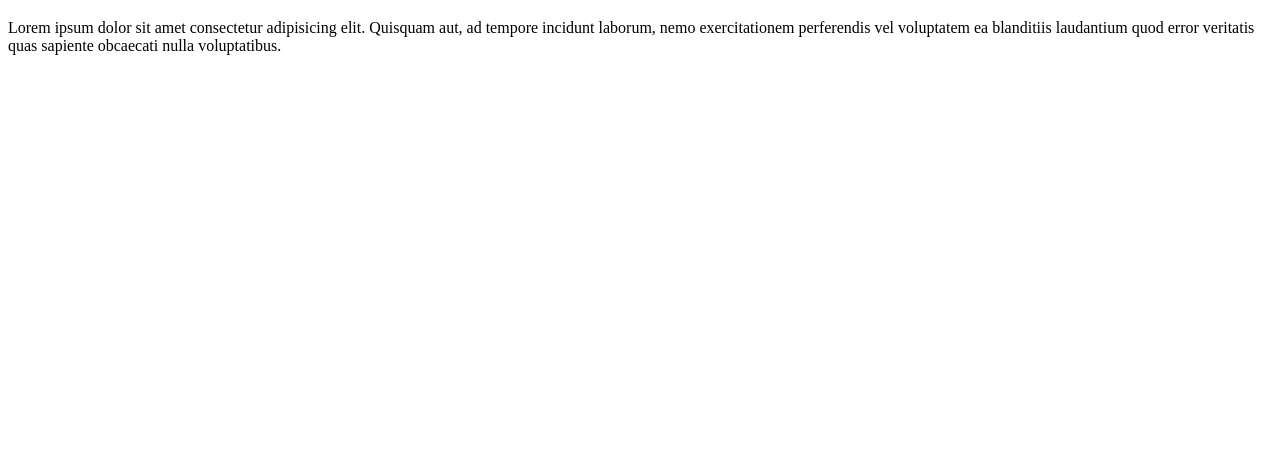
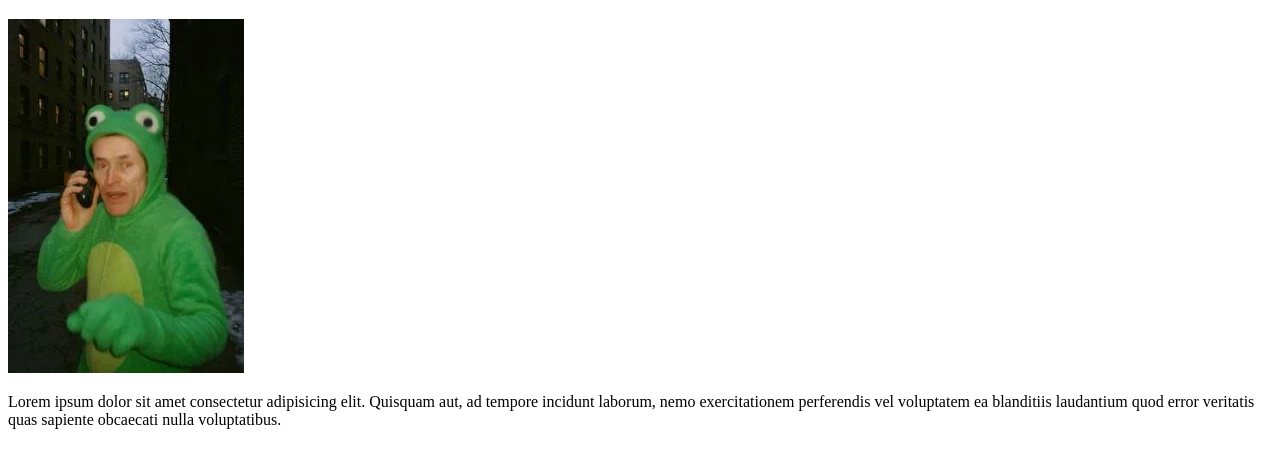
Before and after one commit to mep027/portfolio, a plain HTML site: page index.html in a window 1280 px wide. Shown: the part 61-528 px from the top of the page. Drawn offline with Linux system fonts and the light colour scheme.

Commit message:
Add photo

```diff
--- a/index.html
+++ b/index.html
@@ -7,6 +7,8 @@
 </head>
 <body>
     <h1>Matthew Perez</h1>
+    <img src="images/willem-dafoe.webp" alt="Photo of Willem Dafoe"/>
     <p>Lorem ipsum dolor sit amet consectetur adipisicing elit. Quisquam aut, ad tempore incidunt laborum, nemo exercitationem perferendis vel voluptatem ea blanditiis laudantium quod error veritatis quas sapiente obcaecati nulla voluptatibus.</p>
 </body>
+
 </html>
```
Also changed, not shown: images/willem-dafoe.webp (added).
